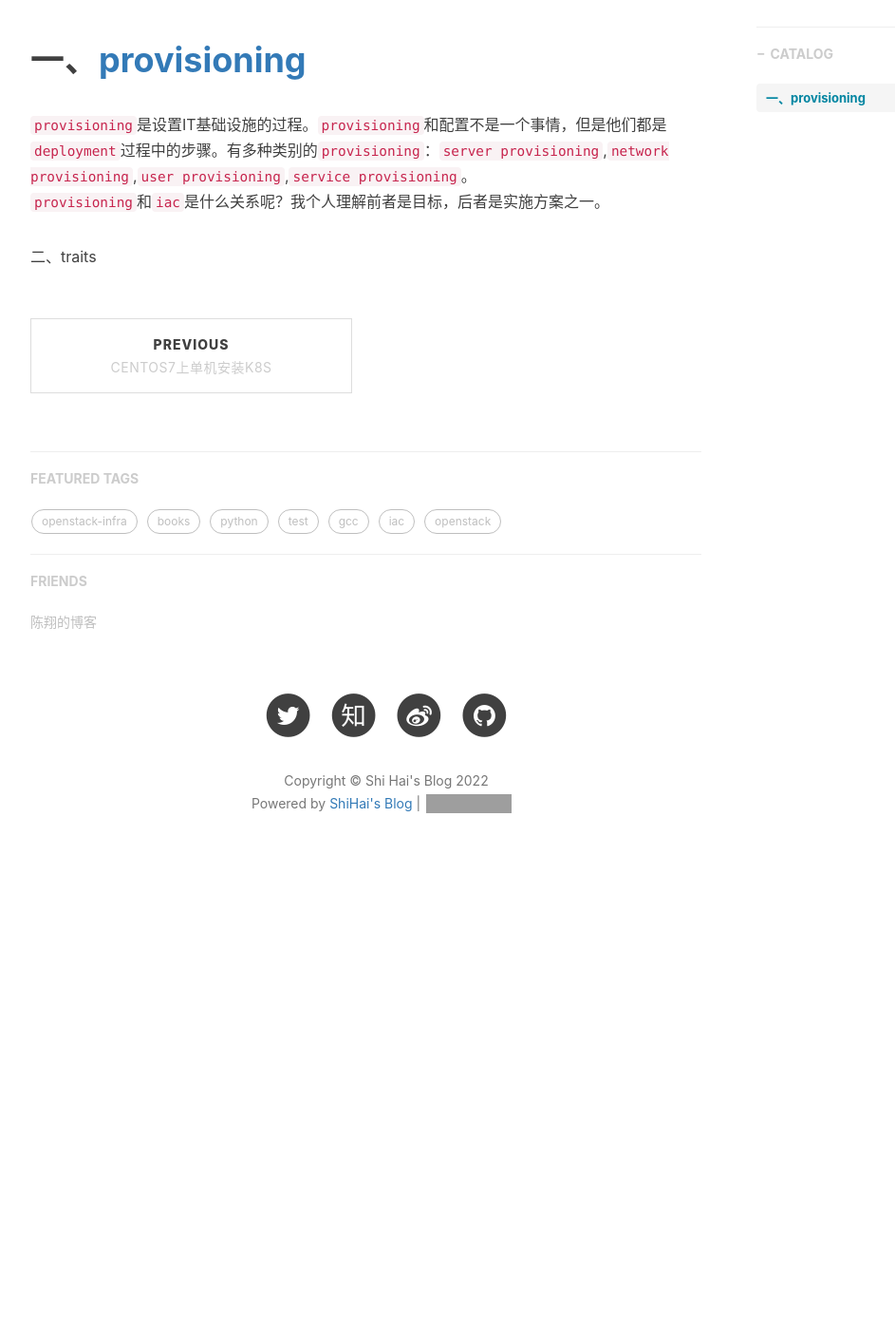
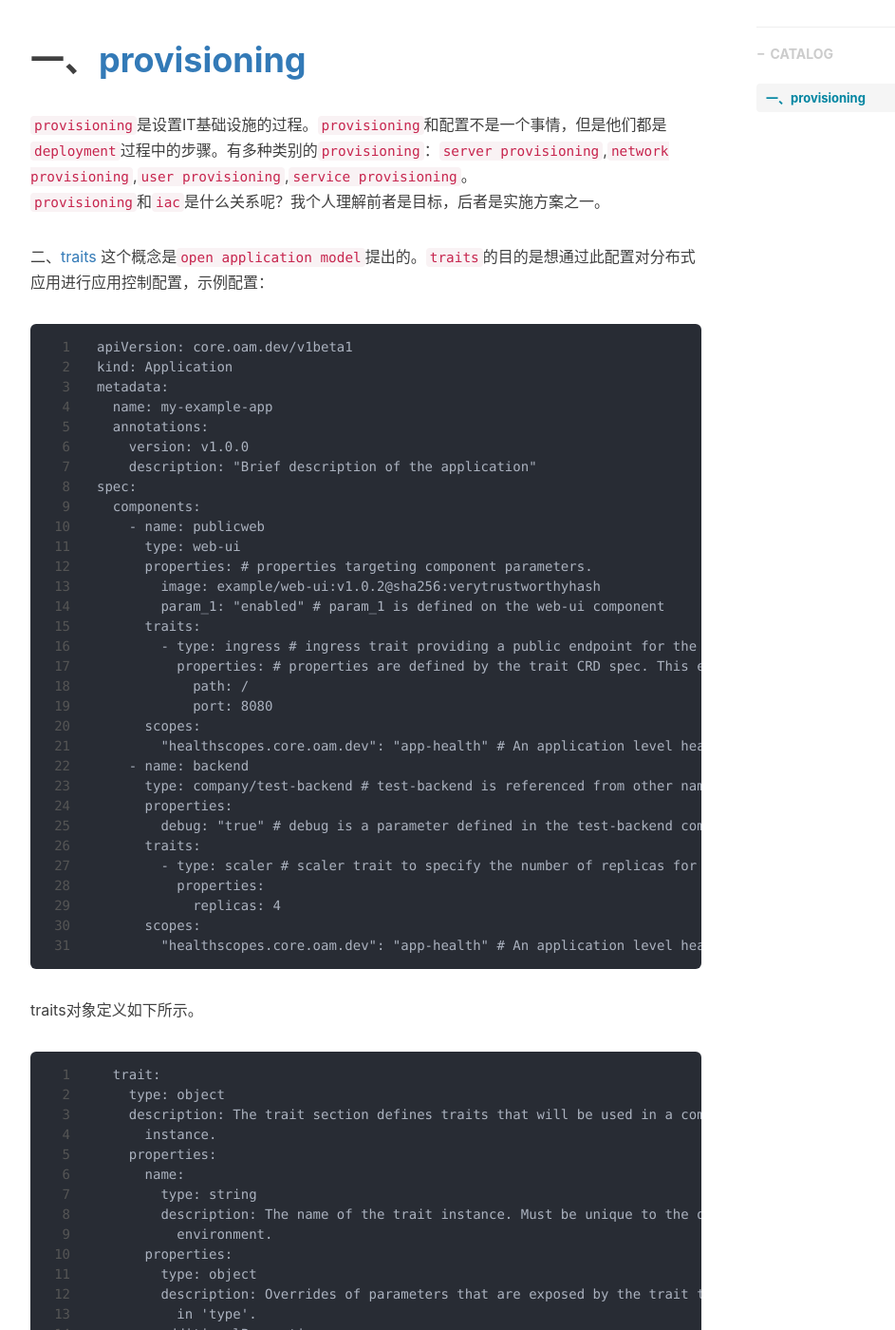
Before and after one commit to shihai1991/shihai1991.github.io, a Jekyll site: the page built from _posts/2022-09-16-application-operate.md, in a window 1280 px wide and 1400 px high, scrolled down 469 px. Shown: the whole window at 95% size, without its empty margins (233-1176 px from the left). Built offline with Jekyll 4.4.1, drawn with Linux system fonts in a browser that asks for light colours; nearby versions of some CDN libraries; comment, search, counter and statistics services are not loaded; before the commit the page ends 1419 px from its top, so only the background shows below that; some of the changed text lies outside the part shown; grey boxes are pictures that could not be loaded.

Commit message:
Update 2022-09-16-application-operate.md

````diff
--- a/_posts/2022-09-16-application-operate.md
+++ b/_posts/2022-09-16-application-operate.md
@@ -12,4 +12,66 @@ time: '2022.09.16 11:34:00'
 `provisioning`是设置IT基础设施的过程。`provisioning`和配置不是一个事情，但是他们都是`deployment`过程中的步骤。有多种类别的`provisioning`：`server provisioning`,`network provisioning`,`user provisioning`,`service provisioning`。
 `provisioning`和`iac`是什么关系呢？我个人理解前者是目标，后者是实施方案之一。
 
-二、traits
+二、[traits](https://github.com/oam-dev/spec/blob/master/6.traits.md)
+这个概念是`open application model`提出的。`traits`的目的是想通过此配置对分布式应用进行应用控制配置，示例配置：
+```
+apiVersion: core.oam.dev/v1beta1
+kind: Application
+metadata:
+  name: my-example-app
+  annotations:
+    version: v1.0.0
+    description: "Brief description of the application"
+spec:
+  components:
+    - name: publicweb
+      type: web-ui
+      properties: # properties targeting component parameters.
+        image: example/web-ui:v1.0.2@sha256:verytrustworthyhash
+        param_1: "enabled" # param_1 is defined on the web-ui component
+      traits:
+        - type: ingress # ingress trait providing a public endpoint for the publicweb component of the application.
+          properties: # properties are defined by the trait CRD spec. This example assumes path and port.
+            path: /
+            port: 8080
+      scopes:
+        "healthscopes.core.oam.dev": "app-health" # An application level health scope including both components.
+    - name: backend
+      type: company/test-backend # test-backend is referenced from other namespace
+      properties:
+        debug: "true" # debug is a parameter defined in the test-backend component.
+      traits:
+        - type: scaler # scaler trait to specify the number of replicas for the backend component
+          properties:
+            replicas: 4
+      scopes:
+        "healthscopes.core.oam.dev": "app-health" # An application level health scope including both components.
+```
+traits对象定义如下所示。
+```
+  trait:
+    type: object
+    description: The trait section defines traits that will be used in a component
+      instance.
+    properties:
+      name:
+        type: string
+        description: The name of the trait instance. Must be unique to the deployment
+          environment.
+      properties:
+        type: object
+        description: Overrides of parameters that are exposed by the trait type defined
+          in 'type'.
+        additionalProperties:
+          "$ref": "#/definitions/propertiesObject"
+    required:
+    - name
+    additionalProperties: false
+  propertiesObject:
+    type: object
+    description: A properties object (for trait and scope configuration) is an object
+      whose structure is determined by the trait or scope property schema. It may
+      be a simple value, or it may be a complex object.
+    properties: {}
+    additionalProperties: true
+```
````
